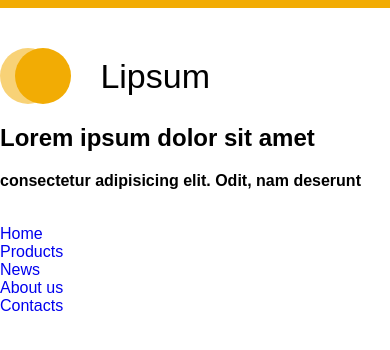
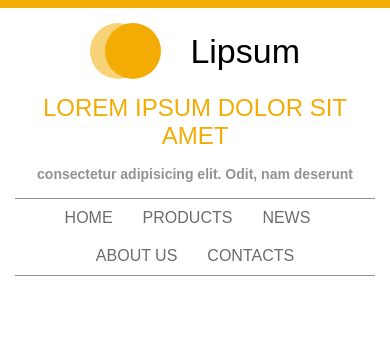
Before and after one commit to m-ole/project_html, a plain HTML site: page index.html in a window 390 px wide. Drawn offline with Linux system fonts and the light colour scheme.

Commit message:
created header styles

```diff
--- a/index.html
+++ b/index.html
@@ -14,21 +14,22 @@
         <div id="header"></div>
         <header class="header">
             <div class="header__top">
-                <div class="logo logo_size_large">Lipsum</div>
-                <span></span>
+                <div class="logo logo_size_large">
+                    Lipsum
+                </div>
                 <div class="header__description">
-                    <h2>Lorem ipsum dolor sit amet</h2>
-                    <b>consectetur adipisicing elit. Odit, nam deserunt</b>
+                    <h2 class="header__title">Lorem ipsum dolor sit amet</h2>
+                    <b class="header__text">consectetur adipisicing elit. Odit, nam deserunt</b>
                 </div>
             </div>
 
             <nav>
                 <ul class="header__menu">
-                    <li><a class="header_link" href="#">Home</a></li>
-                    <li><a class="header_link" href="#">Products</a></li>
-                    <li><a class="header_link" href="#">News</a></li>
-                    <li><a class="header_link" href="#">About us</a></li>
-                    <li><a class="header_link" href="#">Contacts</a></li>
+                    <li><a class="header__link" href="#">Home</a></li>
+                    <li><a class="header__link" href="#">Products</a></li>
+                    <li><a class="header__link" href="#">News</a></li>
+                    <li><a class="header__link" href="#">About us</a></li>
+                    <li><a class="header__link" href="#">Contacts</a></li>
 
                 </ul>
             </nav>
--- a/style.css
+++ b/style.css
@@ -91,4 +91,85 @@ li {
 
 }
 
+.header__title {
+    margin: 0 0 10px 0;
+    font-weight: inherit;
+    text-transform: uppercase;
+    color:  #f2ac04;
+
+}
+
+.header__text {
+    color: #929292;
+    font-size: 14px;
+}
+
+.header__description {
+    border-left: 1px solid #cac8c5;
+    margin-left: 40px;
+    padding: 0 0 0 27px;
+    max-width: 400px;
+}
+
+.header__menu {
+    display: flex;
+    flex-wrap: wrap;
+    border-top: 1px solid #929292;
+    border-bottom: 1px solid #929292;
+}
+
+.header__link {
+    padding: 15px 35px;
+    text-transform: uppercase;
+    color: #6b6b6b;
+    display: block;
+    cursor: pointer;
+}
+
+.header__link:hover {
+    text-decoration: underline;
+}
+
+.header__menu li:first-child .header__link {
+    padding-left: 0;
+}
+
 /*End header styles*/
+
+
+
+
+@media(max-width: 1000px) {
+    .container {
+        padding: 15px;
+    }
+    .header__link {
+        padding: 10px 15px;
+    }
+}
+
+
+
+@media(max-width: 690px) {
+
+    .header__top {
+        justify-content: center;
+        text-align: center;
+        margin: 0 0 15px 0;
+    }
+
+    .header__title {
+        margin: 15px 0;
+    }
+
+    .header__description {
+        margin: 0;
+        padding: 0;
+        border: none;
+        width: 100%;
+    }
+
+    .header__menu {
+        justify-content: center;
+    }
+}
```
